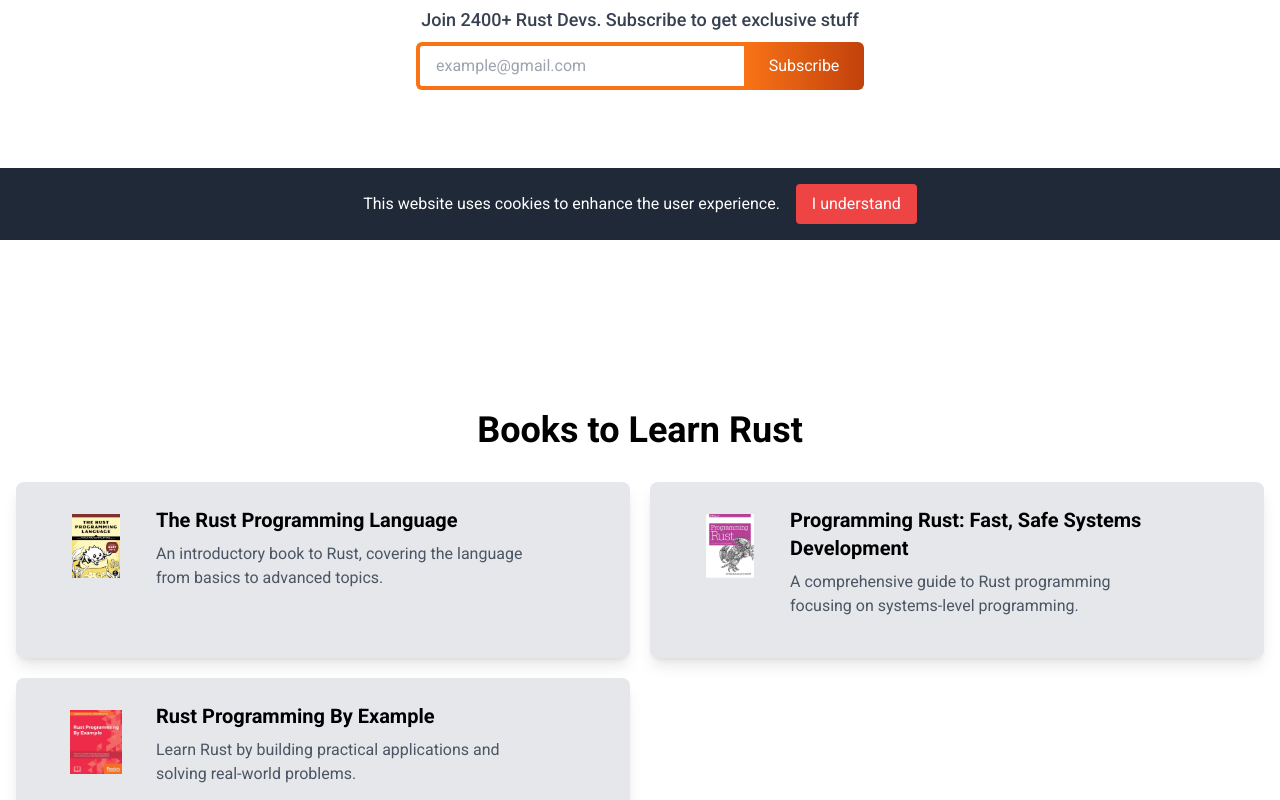
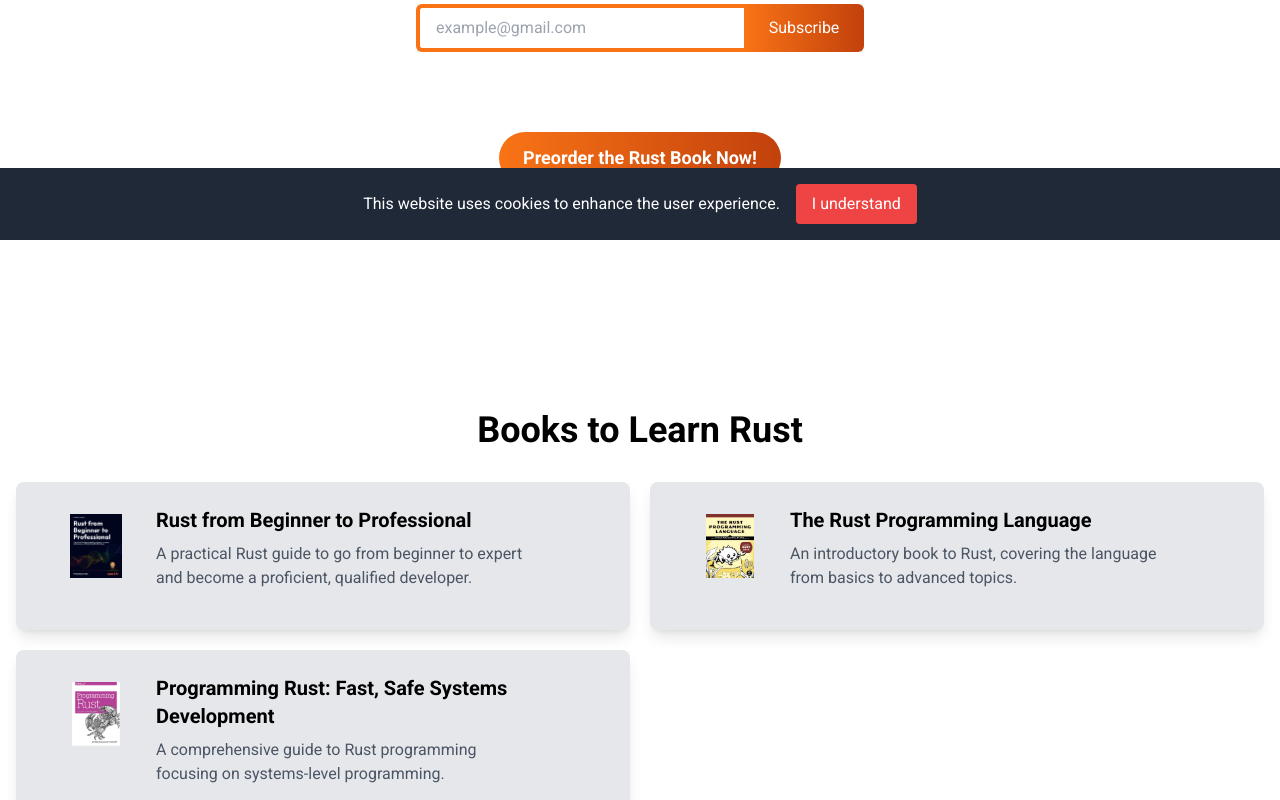
Before and after one commit to Winterhub-1990/rustcrab, a Next.js app: page / in a window 1280 px wide. Shown: the part 560-1360 px from the top of the page. Built offline with nearby package versions, Linux system fonts and the light colour scheme; no server answers.

Commit message:
button, add book, update people section

```diff
--- a/src/app/globals.css
+++ b/src/app/globals.css
@@ -3,19 +3,15 @@
 @tailwind utilities;
 
 :root {
-  --rust-orange: #dd6b20;
-  /* Define the rust-orange color */
-  --x: 0;
-  --y: 0;
+  --rust-orange: #dd6b20; /* Define the rust-orange color */
 }
 
 html {
   transition: background-color 0.3s, color 0.3s;
-  scroll-behavior: smooth;
 }
 
 body {
-  font-family: "Roboto", sans-serif;
+  font-family: 'Roboto', sans-serif;
 }
 
 .border-rust-orange {
@@ -31,87 +27,16 @@ body {
   color: darkorange;
 }
 
-.form-glow input,
-.form-glow button {
-  animation: form-glow 1.5s ease-in-out infinite alternate;
+/* Optional: Add glow effect for buttons */
+.glow {
+  animation: glow 1.5s infinite alternate;
 }
 
-@keyframes form-glow {
+@keyframes glow {
   from {
-    box-shadow: 0 0 10px var(--rust-orange);
+    box-shadow: 0 0 5px #ffa726, 0 0 10px #ff9800, 0 0 15px #fb8c00, 0 0 20px #f57c00;
   }
-
   to {
-    box-shadow: 0 0 20px var(--rust-orange);
+    box-shadow: 0 0 10px #ff9800, 0 0 15px #fb8c00, 0 0 20px #f57c00, 0 0 25px #ef6c00;
   }
 }
-
-.group:hover input {
-  border-color: #ea580c !important;
-  /* Change border color to orange-600 on button hover */
-}
-
-.spinner {
-  border-top-color: transparent;
-  border-radius: 50%;
-  width: 24px;
-  height: 24px;
-  border: 4px solid;
-  border-color: white transparent white transparent;
-  animation: spin 1s linear infinite;
-}
-
-@keyframes spin {
-  0% {
-    transform: rotate(0deg);
-  }
-
-  100% {
-    transform: rotate(360deg);
-  }
-}
-
-/* for mouse tracking border in tool card */
-.toolsInnerCard {
-  position: relative !important;
-  transition: background 0.1s;
-}
-
-.toolsInnerCard:hover {
-  --active: 1;
-}
-
-.toolsInnerCard:after {
-  content: "";
-  position: absolute;
-  inset: 0;
-  background: radial-gradient(
-    circle at var(--x) var(--y),
-    #ffffff10,
-    transparent 15vmin
-  );
-  background-attachment: fixed;
-  opacity: var(--active, 0);
-  transition: opacity 0.2s;
-  pointer-events: none;
-}
-
-.toolsInnerCard:before {
-  content: "";
-  position: absolute;
-  inset: 0;
-  background: radial-gradient(
-      circle at var(--x) var(--y),
-      #ea580c,
-      transparent 18vmin
-    ),
-    transparent;
-  background-attachment: fixed;
-  pointer-events: none;
-  border-radius: 0.5rem;
-  mask:
-    linear-gradient(#ea580c, #ea580c50) 50% 0 / 100% 4px no-repeat,
-    linear-gradient(#ea580c, #ea580c50) 50% 100% / 100% 4px no-repeat,
-    linear-gradient(#ea580c, #ea580c50) 0 50% / 4px 100% no-repeat,
-    linear-gradient(#ea580c, #ea580c50) 100% 50% / 4px 100% no-repeat;
-}
--- a/src/app/page.tsx
+++ b/src/app/page.tsx
@@ -10,7 +10,6 @@ import PeopleSection from "@/components/PeopleSection";
 import LessonSection from "@/components/LessonSection";
 
 export default function Home() {
-
   return (
     <main className="flex-grow flex flex-col items-center justify-center text-center space-y-6">
       <div className="flex flex-col items-center justify-center text-center space-y-6 p-4 h-dvh">
@@ -40,9 +39,14 @@ export default function Home() {
           <SubstackCustom />
         </div>
         <br />
-        {/* <div className="w-full max-w-md">
-              <SubstackEmbed />
-            </div> */}
+        <a
+          href="https://mybook.to/YJI6DI"
+          target="_blank"
+          rel="noopener noreferrer"
+          className="mt-4 inline-block px-6 py-3 bg-gradient-to-r from-orange-500 to-orange-700 text-white font-bold text-lg rounded-full hover:from-orange-600 hover:to-yellow-600 transition duration-300"
+        >
+          Preorder the Rust Book Now!
+        </a>
       </div>
       <div id='books' className='min-h-dvh'>
         <Books />
--- a/src/data/books.ts
+++ b/src/data/books.ts
@@ -8,50 +8,51 @@ export interface Books {
 
 export const books: Array<Books> = [
   {
+    title: "Rust from Beginner to Professional",
+    author: "Francesco Ciulla",
+    description: "A practical Rust guide to go from beginner to expert and become a proficient, qualified developer.",
+    cover: "/covers/franbook.jpg",
+    link: "https://mybook.to/YJI6DI",
+  },
+  {
     title: "The Rust Programming Language",
     author: "Steve Klabnik and Carol Nichols",
-    description:
-      "An introductory book to Rust, covering the language from basics to advanced topics.",
+    description: "An introductory book to Rust, covering the language from basics to advanced topics.",
     cover: "/covers/rust_book_01.jpg",
     link: "https://doc.rust-lang.org/book/",
   },
   {
     title: "Programming Rust: Fast, Safe Systems Development",
     author: "Jim Blandy and Jason Orendorff",
-    description:
-      "A comprehensive guide to Rust programming focusing on systems-level programming.",
+    description: "A comprehensive guide to Rust programming focusing on systems-level programming.",
     cover: "/covers/rust_book_02.jpg",
     link: "https://www.oreilly.com/library/view/programming-rust/9781491927274/",
   },
   {
     title: "Rust Programming By Example",
     author: "Guillaume Gomez and Antoni Boucher",
-    description:
-      "Learn Rust by building practical applications and solving real-world problems.",
+    description: "Learn Rust by building practical applications and solving real-world problems.",
     cover: "/covers/rust_book_03.jpg",
     link: "https://www.packtpub.com/product/rust-programming-by-example/9781788390637",
   },
   {
     title: "Rust in Action",
     author: "Tim McNamara",
-    description:
-      "A hands-on guide to systems programming with Rust, filled with practical examples.",
+    description: "A hands-on guide to systems programming with Rust, filled with practical examples.",
     cover: "/covers/rust_book_04.jpg",
     link: "https://www.manning.com/books/rust-in-action",
   },
   {
     title: "Mastering Rust",
     author: "Vesa Kaihlavirta",
-    description:
-      "A book for advanced Rust programmers to deepen their knowledge and master the language.",
+    description: "A book for advanced Rust programmers to deepen their knowledge and master the language.",
     cover: "/covers/rust_book_05.jpg",
     link: "https://www.packtpub.com/product/mastering-rust/9781788993050",
   },
   {
     title: "Zero To Production In Rust",
     author: "Luca Palmieri",
-    description:
-      "Zero To Production is the ideal starting point for your journey as a Rust backend developer.",
+    description: "Zero To Production is the ideal starting point for your journey as a Rust backend developer.",
     cover: "/covers/rust_book_06.jpg",
     link: "https://www.zero2prod.com/",
   },
--- a/src/data/people.ts
+++ b/src/data/people.ts
@@ -8,27 +8,11 @@ export interface People {
 
 export const people: Array<People> = [
   {
-    name: "aFrancesco Ciulla",
-    role: "Founder",
-    description:
-      "A passionate Software Engineer from Italy - Currently focused on Rust and Docker content on YouTube",
-    profileIcon: "https://github.com/FrancescoXX.png",
-    github: "https://github.com/FrancescoXX",
-  },
-  {
     name: "Francesco Ciulla",
     role: "Founder",
     description:
       "A passionate Software Engineer from Italy - Currently focused on Rust and Docker content on YouTube",
     profileIcon: "https://github.com/FrancescoXX.png",
     github: "https://github.com/FrancescoXX",
-  },
-  {
-    name: "Francesco Ciulla",
-    role: "Founder",
-    description:
-      "A passionate Software Engineer from Italy - Currently focused on Rust and Docker content on YouTube",
-    profileIcon: "https://github.com/FrancescoXX.png",
-    github: "https://github.com/FrancescoXX",
-  },
+  }
 ];
```
Also changed, not shown: public/covers/franbook.jpg (added).
